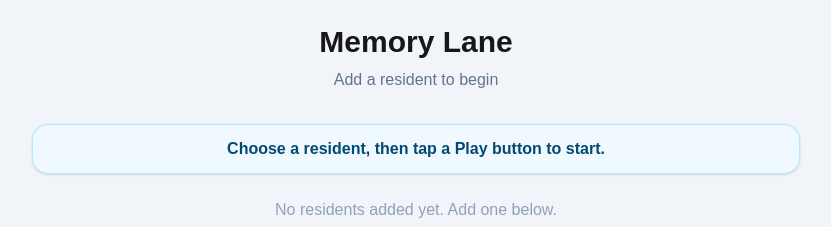
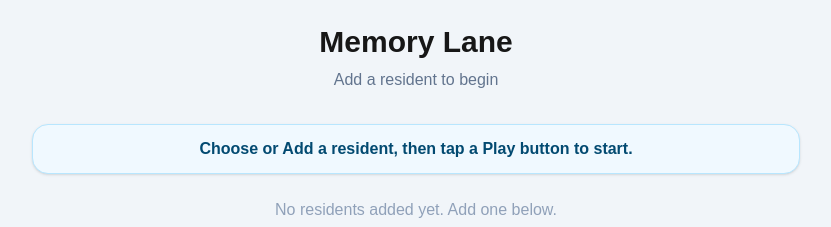
Before and after one commit to davilo61/senior-memory-games, a Next.js app: page / in a window 1280 px wide. Shown: the top 227 px of the page, without its empty margins (224-1055 px from the left). Built offline with nearby package versions, Linux system fonts and the light colour scheme.

Commit message:
ux: update onboarding callout to choose or add resident

```diff
--- a/app/page.tsx
+++ b/app/page.tsx
@@ -76,7 +76,7 @@ export default function Home() {
 
         <div className="mb-6 rounded-2xl border border-sky-200 bg-sky-50 px-4 py-3 text-sky-900 shadow-sm">
           <p className="text-sm sm:text-base font-semibold text-center">
-            Choose a resident, then tap a Play button to start.
+            Choose or Add a resident, then tap a Play button to start.
           </p>
         </div>
 
```
